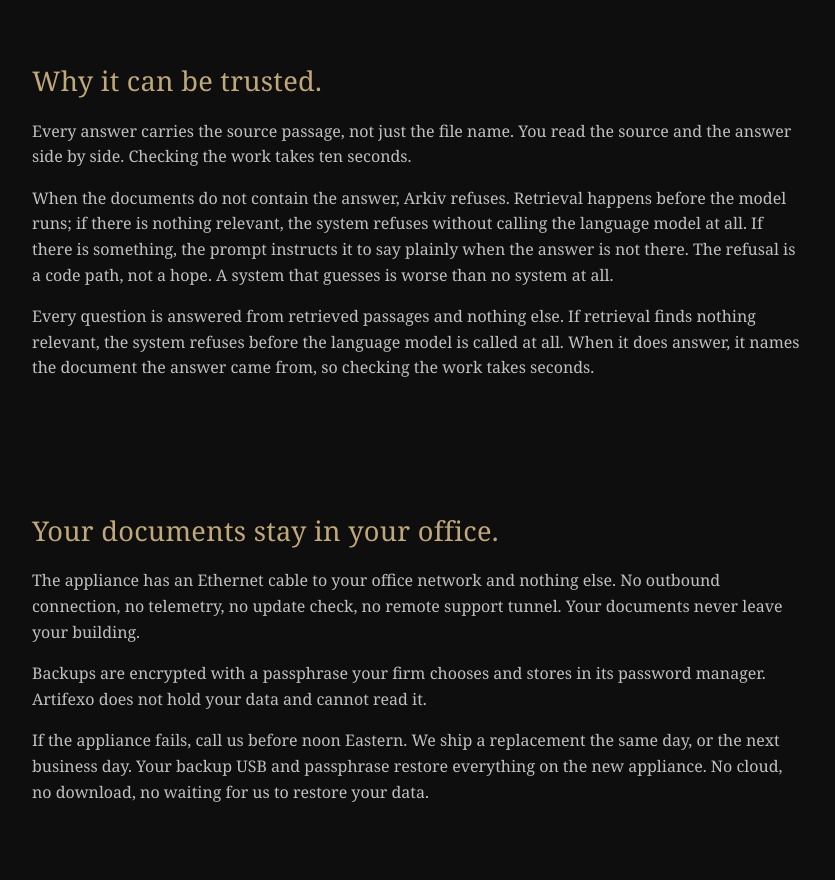
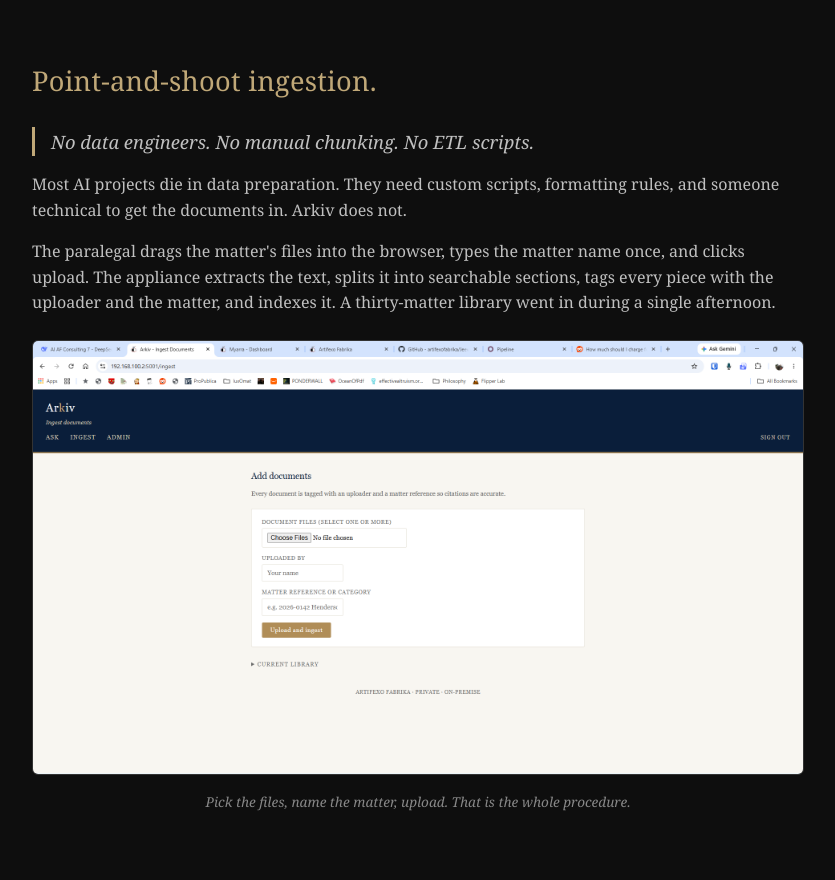
Before and after one commit to artifexofabrika/Koorsus, a plain HTML site: page docs/arkiv.html in a window 1280 px wide. Shown: the part 2254-3134 px from the top of the page, without its empty margins (222-1057 px from the left). Drawn offline with Linux system fonts and the light colour scheme.

Commit message:
Website: point-and-shoot ingestion section

```diff
--- a/docs/arkiv.html
+++ b/docs/arkiv.html
@@ -120,6 +120,17 @@ footer a:hover { text-decoration: underline; }
 </div>
 
 <div class="section">
+<h2>Point-and-shoot ingestion.</h2>
+<p class="pull">No data engineers. No manual chunking. No ETL scripts.</p>
+<p>Most AI projects die in data preparation. They need custom scripts, formatting rules, and someone technical to get the documents in. Arkiv does not.</p>
+<p>The paralegal drags the matter's files into the browser, types the matter name once, and clicks upload. The appliance extracts the text, splits it into searchable sections, tags every piece with the uploader and the matter, and indexes it. A thirty-matter library went in during a single afternoon.</p>
+<div style="margin-top:1.5rem; text-align:center;">
+<img src="arkiv_ingest.png" alt="Arkiv ingestion interface" style="max-width:100%; border-radius:6px; border:1px solid #333;">
+<p style="font-size:0.85rem; color:#888; font-style:italic; margin-top:0.5rem;">Pick the files, name the matter, upload. That is the whole procedure.</p>
+</div>
+</div>
+
+<div class="section">
 <h2>Why it can be trusted.</h2>
 <p>Every answer carries the source passage, not just the file name. You read the source and the answer side by side. Checking the work takes ten seconds.</p>
 <p>When the documents do not contain the answer, Arkiv refuses. Retrieval happens before the model runs; if there is nothing relevant, the system refuses without calling the language model at all. If there is something, the prompt instructs it to say plainly when the answer is not there. The refusal is a code path, not a hope. A system that guesses is worse than no system at all.</p>
```
